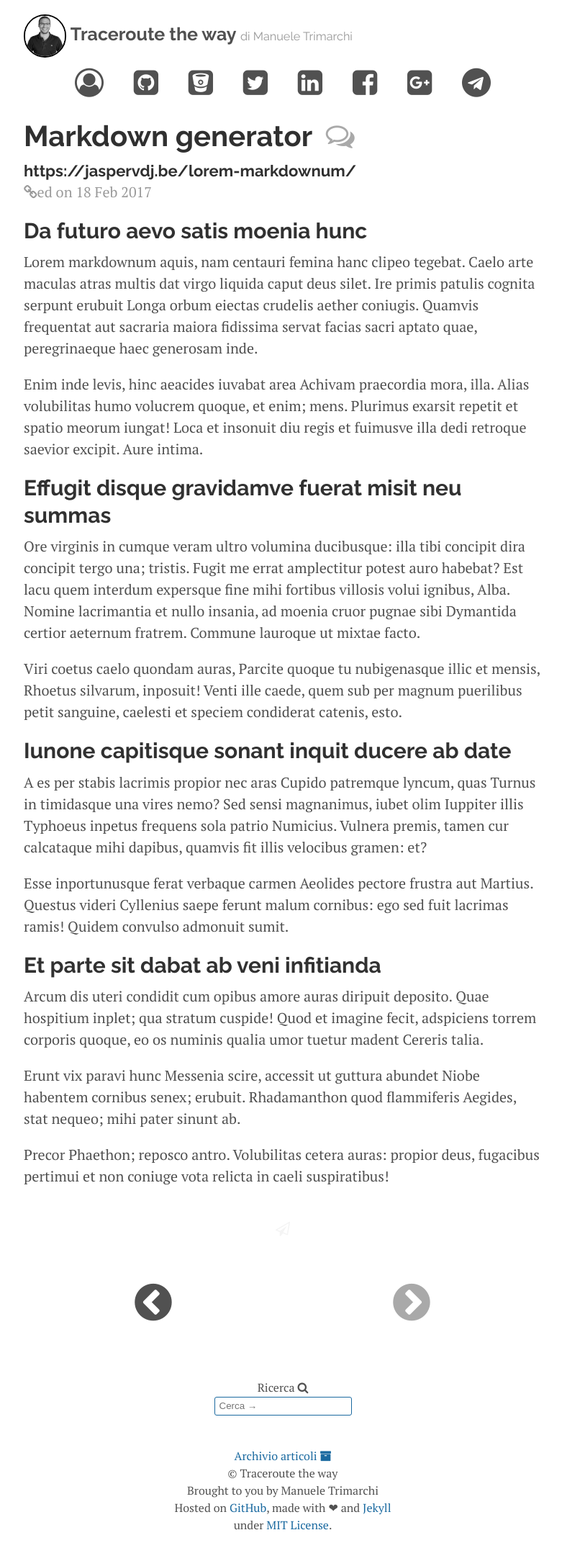
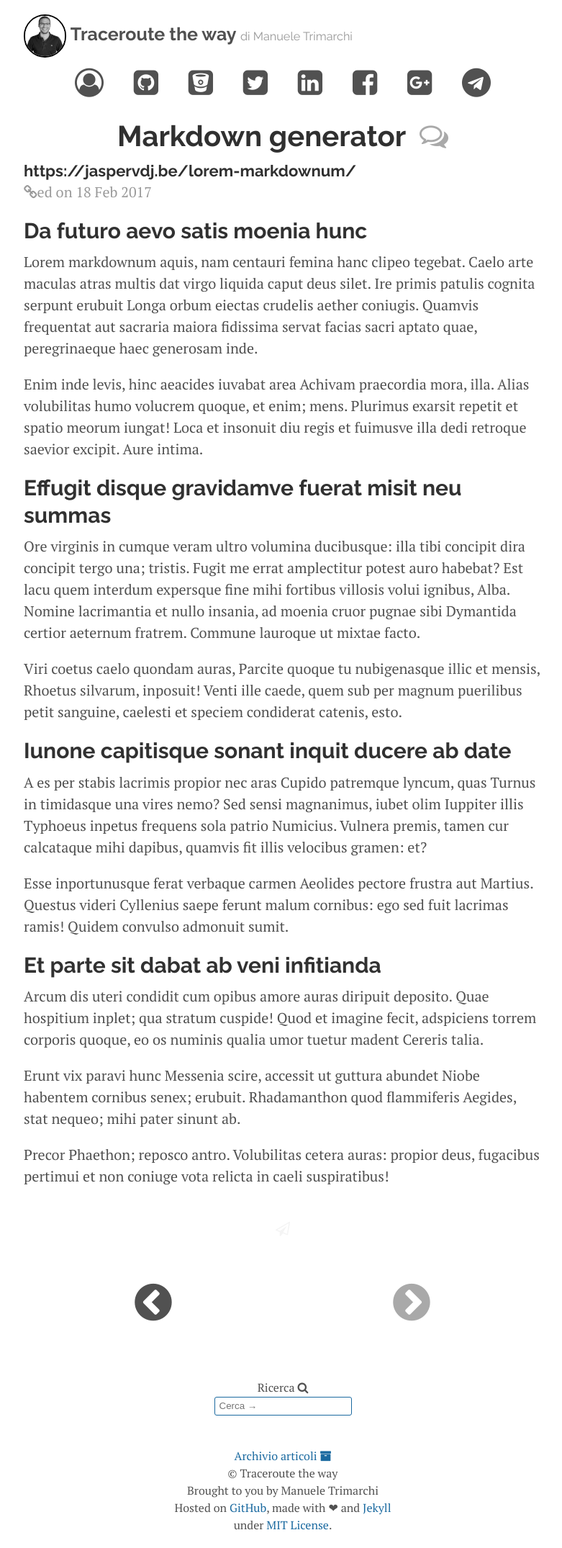
Before and after one commit to JWuCines/JWuCines.github.io, a Jekyll site: the page built from index.html, in a window 1280 px wide. Shown: the whole page at 72% size, without its empty margins (247-1028 px from the left). Built offline with Jekyll 4.4.1, drawn with Linux system fonts in a browser that asks for light colours; nearby versions of some CDN libraries; the list of posts is cut into pages by our own code; comment, search, counter and statistics services are not loaded.

Commit message:
Align Center h1 on index

```diff
--- a/index.html
+++ b/index.html
@@ -8,12 +8,12 @@ title: Home
     <!-- Start post -->
     <div class="post">
       {% if post.layout == "link" %}
-      <h1 class="post-title"><a href="{{ post.url }}" alt="{{ post.title }}">{{ post.title }}</a> <i class="fa fa-comments-o icon-commentary"></i></h1>
-      <h2 class="post-title post-title-link"><a href="{{ post.origlink }}">{{ post.origlink }}</a></h2>
-      <span class="post-date"><i class="fa fa-link"></i>ed on {{ post.date | date_to_string }}</span>
+      <h1 class="post-title text-center"><a href="{{ post.url }}" alt="{{ post.title }}">{{ post.title }}</a> <i class="fa fa-comments-o icon-commentary"></i></h1>
+        <h2 class="post-title post-title-link"><a href="{{ post.origlink }}">{{ post.origlink }}</a></h2>
+          <span class="post-date"><i class="fa fa-link"></i>ed on {{ post.date | date_to_string }}</span>
       {% else %}
-      <h1 class="post-title"><a href="{{ post.url }}" alt="{{ post.title }}">{{ post.title }}</a></h1>
-      <span class="post-date">{{ post.date | date_to_string }}</span>
+      <h1 class="post-title text-center"><a href="{{ post.url }}" alt="{{ post.title }}">{{ post.title }}</a></h1>
+        <span class="post-date">{{ post.date | date_to_string }}</span>
       {% endif %}
       {{ post.content }}
     </div>
```
